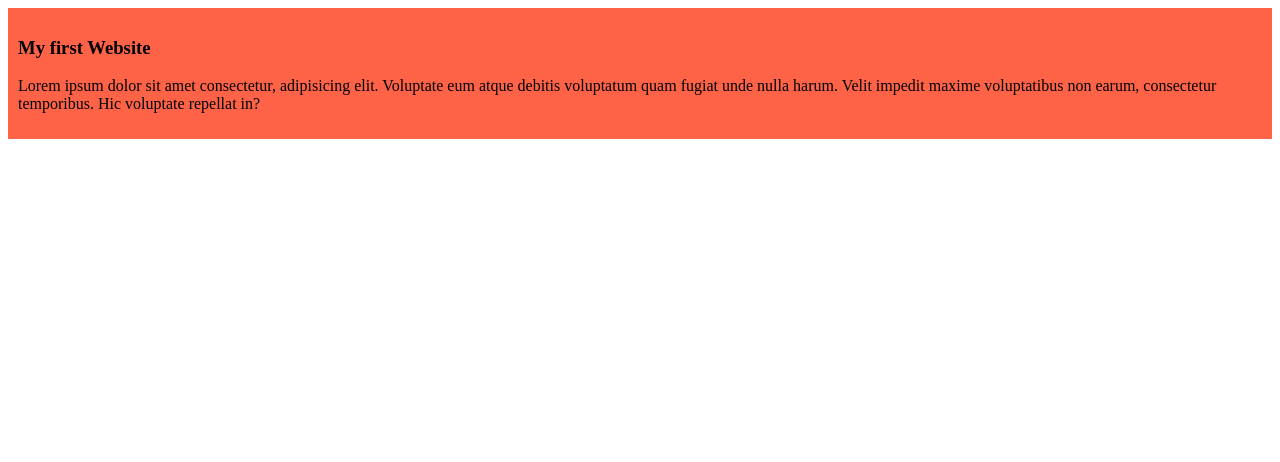
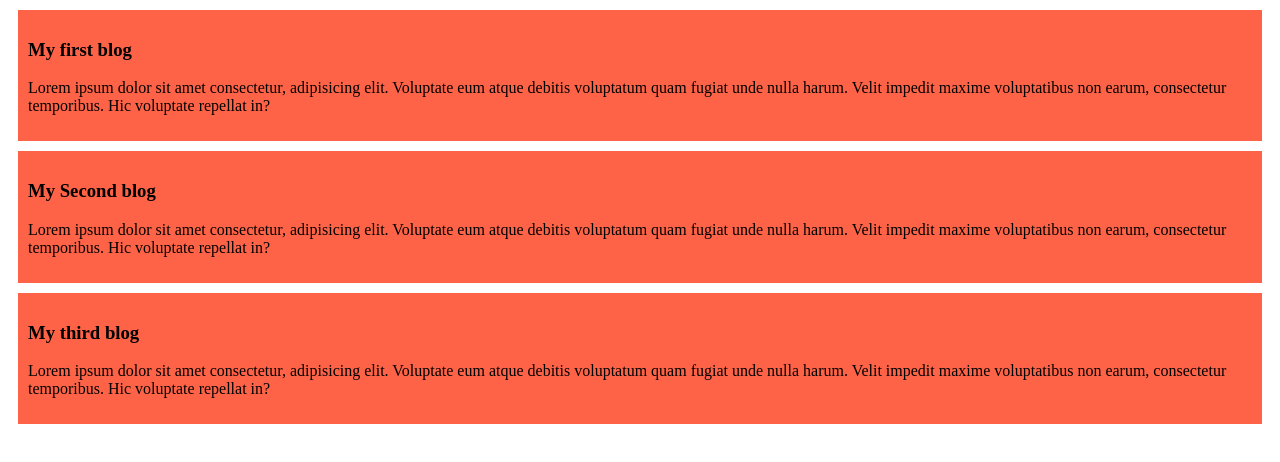
Before and after one commit to mukso99/my-simple-website, a plain HTML site: page index.html in a window 1280 px wide. Drawn offline with Linux system fonts and the light colour scheme.

Commit message:
added the second and third blog

```diff
--- a/index.html
+++ b/index.html
@@ -8,7 +8,15 @@
 </head>
 <body>
     <div>
-        <h3>My first Website</h3>
+        <h3>My first blog</h3>
+        <p>Lorem ipsum dolor sit amet consectetur, adipisicing elit. Voluptate eum atque debitis voluptatum quam fugiat unde nulla harum. Velit impedit maxime voluptatibus non earum, consectetur temporibus. Hic voluptate repellat in?</p>
+    </div>
+    <div>
+        <h3>My Second blog</h3>
+        <p>Lorem ipsum dolor sit amet consectetur, adipisicing elit. Voluptate eum atque debitis voluptatum quam fugiat unde nulla harum. Velit impedit maxime voluptatibus non earum, consectetur temporibus. Hic voluptate repellat in?</p>
+    </div>
+    <div>
+        <h3>My third blog</h3>
         <p>Lorem ipsum dolor sit amet consectetur, adipisicing elit. Voluptate eum atque debitis voluptatum quam fugiat unde nulla harum. Velit impedit maxime voluptatibus non earum, consectetur temporibus. Hic voluptate repellat in?</p>
     </div>
 </body>
--- a/styles/blog.css
+++ b/styles/blog.css
@@ -1,4 +1,5 @@
 div{
     background-color: tomato;
     padding: 10px;
+    margin: 10px;
 }
```
